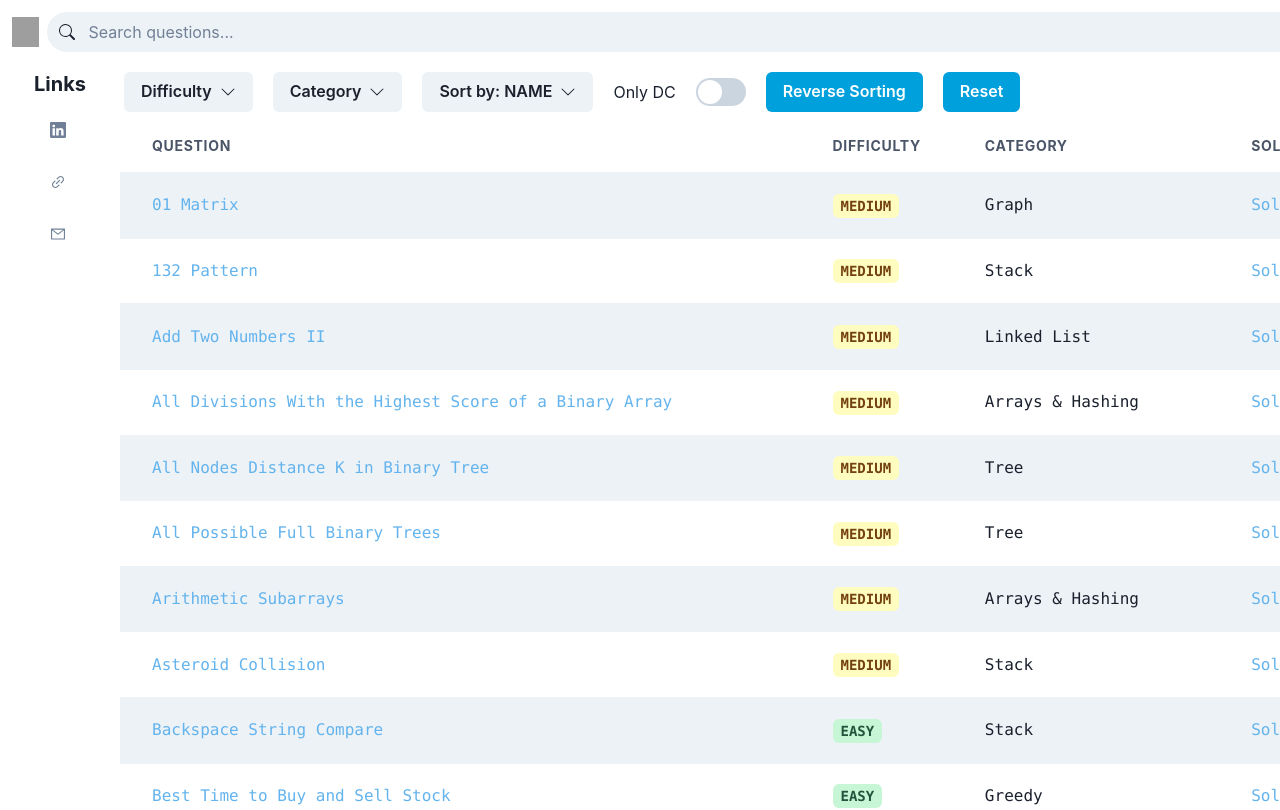
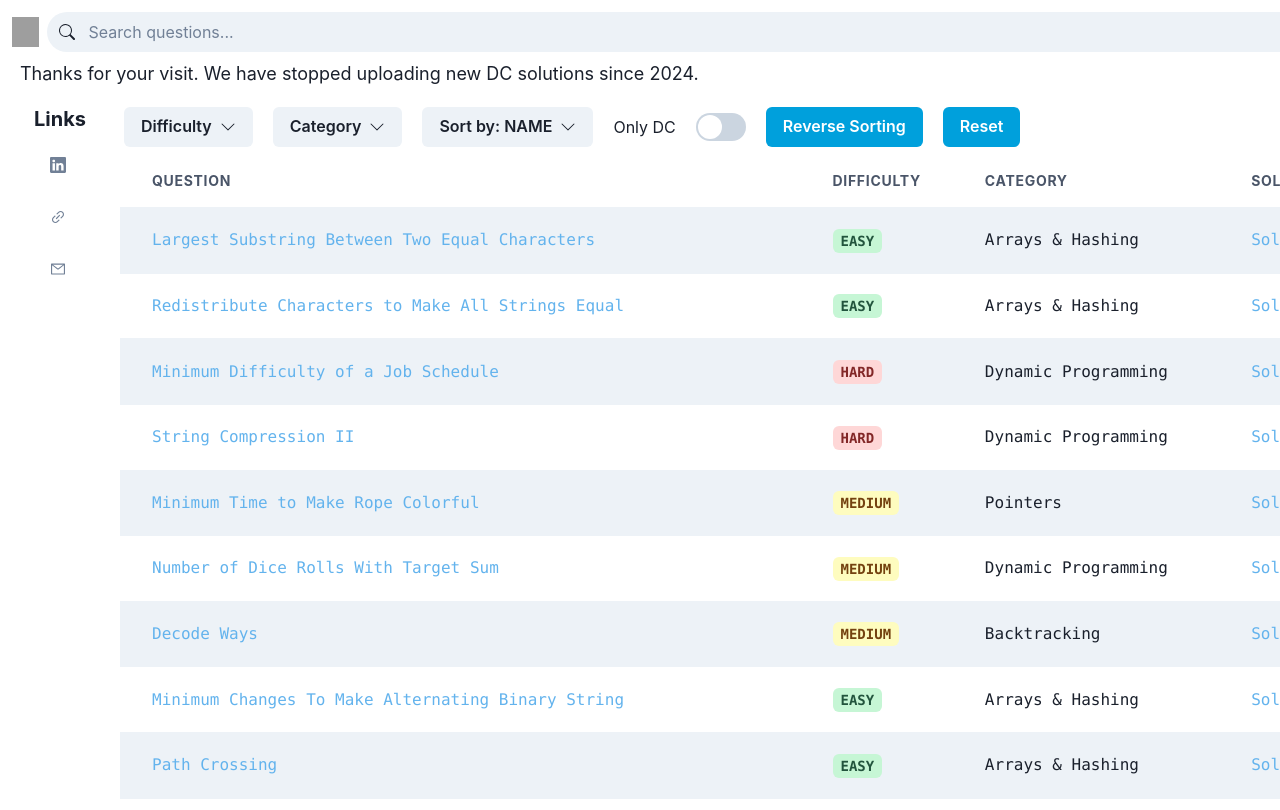
Before and after one commit to LeeHengYu/leetcode-reviewer, a React (Vite) app: page / in a window 1280 px wide. Shown: the top 810 px of the page. Built offline with nearby package versions, Linux system fonts and the light colour scheme; grey boxes are pictures that could not be loaded.

Commit message:
update: add text / change the default sorting to date

```diff
--- a/src/App.tsx
+++ b/src/App.tsx
@@ -1,4 +1,11 @@
-import { Box, Grid, GridItem, Show, useColorMode } from "@chakra-ui/react";
+import {
+  Box,
+  Grid,
+  GridItem,
+  Show,
+  Text,
+  useColorMode,
+} from "@chakra-ui/react";
 import NavBar from "./components/NavBar";
 import Sidebar from "./components/Sidebar";
 import TableComponent from "./components/TableComponent";
@@ -21,6 +28,10 @@ function App() {
         <InputRefContexts.Provider value={{ inputRef: inputRef }}>
           <GridItem area="nav" padding={3}>
             <NavBar />
+            <Text fontSize="lg" paddingTop={"2"} paddingLeft={"2"}>
+              Thanks for your visit. We have stopped uploading new DC solutions
+              since 2024.
+            </Text>
           </GridItem>
           <Show above="lg">
             <GridItem area="aside">
--- a/src/hook/dataSorting.ts
+++ b/src/hook/dataSorting.ts
@@ -3,6 +3,9 @@ import { Question } from "../data/tablaData"
 const dataSorting = (data: Question[], reverse: boolean, by?: string) => {
     const mapping = ["Easy", "Medium", "Hard"];
     let sortedData = data;
+
+    if (!by)
+        by = "date";
 
     if (by==="category"){
         sortedData = data.sort((a,b) => {
@@ -30,12 +33,6 @@ const dataSorting = (data: Question[], reverse: boolean, by?: string) => {
         })
     }
 
-    else {
-        sortedData = data.sort((a,b) => {
-            return a.question.toLocaleLowerCase().localeCompare(b.question.toLocaleLowerCase());
-        }); // default sort by question
-    }
-
     if (reverse) return sortedData.reverse();
     return sortedData;
 }
```
